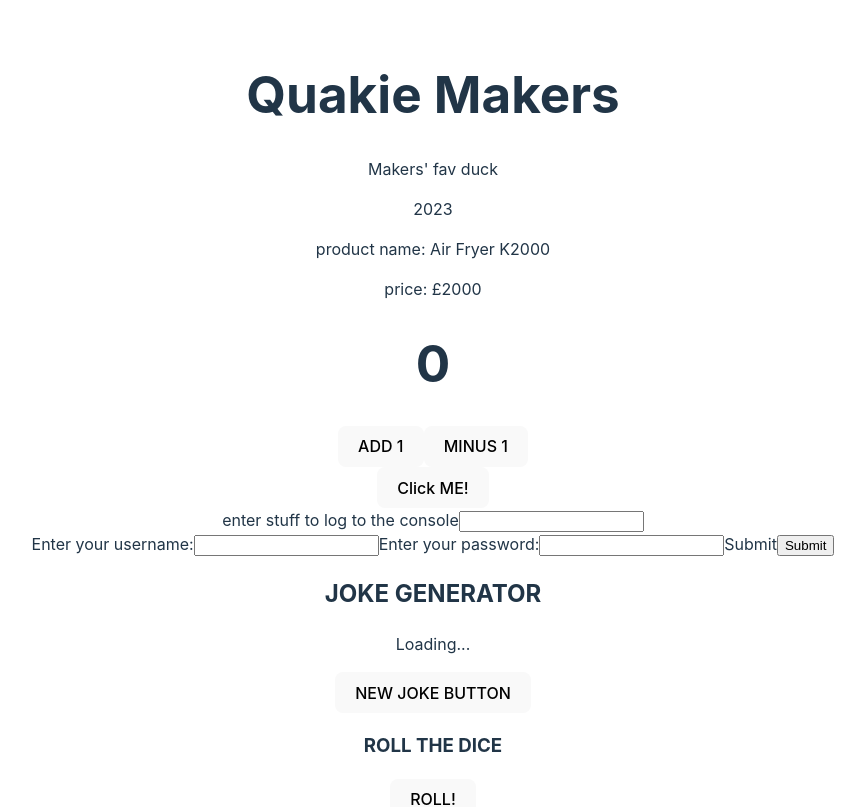
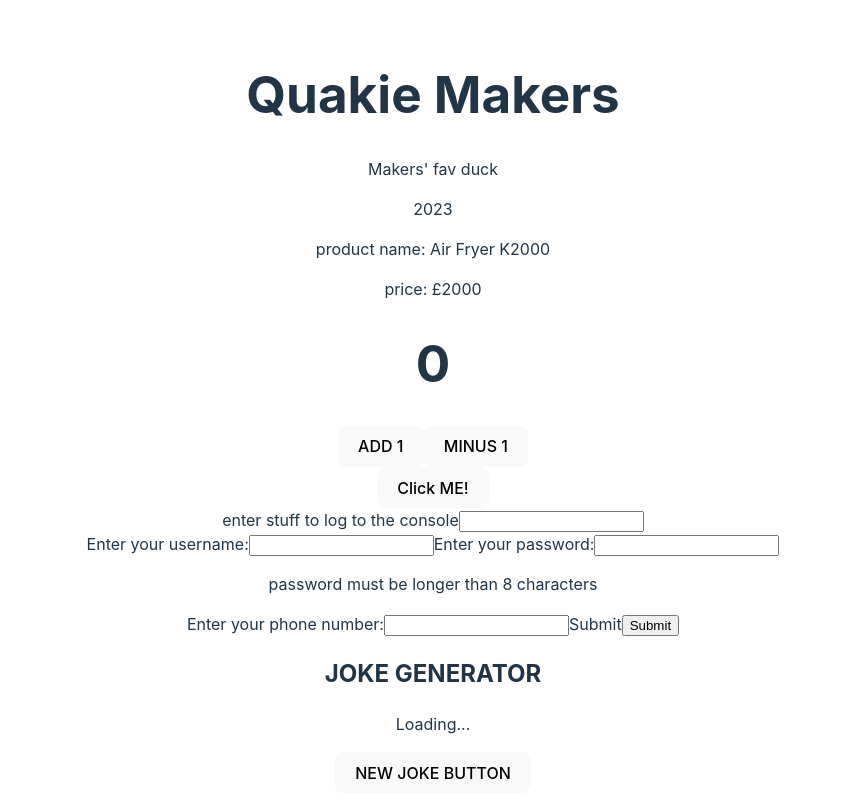
Before and after one commit to tomfyfe85/makers_react_modules, a React (Vite) app in the folder exercises_scratch/: page / in a window 1280 px wide. Shown: the top 807 px of the page, without its empty margins (207-1072 px from the left). Built offline with nearby package versions, Linux system fonts and the light colour scheme; no server answers.

Commit message:
08 complete

```diff
--- a/exercises_scratch/src/components/Form.tsx
+++ b/exercises_scratch/src/components/Form.tsx
@@ -1,27 +1,42 @@
 import React, { useState } from "react";
 const Form = () => {
   const [username, setUsername] = useState("");
-  const [password, setPassword] = useState("")
+  const [password, setPassword] = useState("");
+  const [phoneNumber, setPhoneNumber] = useState("");
+  const [count, setCount] = useState(0);
 
   const handleUsernameChange = (event) => {
     const inputEl = event.target;
-    setUsername(inputEl.value)
+    setUsername(inputEl.value);
   };
 
   const handlePasswordChange = (event) => {
-    setPassword(event.target.value)
-  }
+    const length = event.target.value.length;
+    setCount(length);
+    setPassword(event.target.value);
+    return length;
+  };
+
+  const handleNumberChange = (event) => {
+    const inputEl = event.target;
+
+    setPhoneNumber(inputEl.value);
+  };
 
   const handleSubmit = (event) => {
     event.preventDefault();
     fetch("http://url.com/endpoint", {
       method: "POST",
-      body: JSON.stringify({ username: username, password: password })
+      body: JSON.stringify({
+        username: username,
+        password: password,
+        phoneNumber: phoneNumber,
+      }),
     });
   };
 
   return (
-    <form onSubmit ={handleSubmit}>
+    <form onSubmit={handleSubmit}>
       <label>
         Enter your username:
         <input
@@ -39,10 +54,24 @@ const Form = () => {
           value={password}
           onChange={handlePasswordChange}
         />
+        <p>
+          {count <= 8
+            ? "password must be longer than 8 characters"
+            : "password ok"}
+        </p>
+      </label>
+      <label>
+        Enter your phone number:
+        <input
+          type="number"
+          name="number"
+          value={phoneNumber}
+          onChange={handleNumberChange}
+        />
       </label>
       <label>
         Submit
-        <input type="submit" name="submit"/>
+        <input type="submit" name="submit" />
       </label>
     </form>
   );
```
Also changed, not shown: exercises_scratch/todo.txt.
